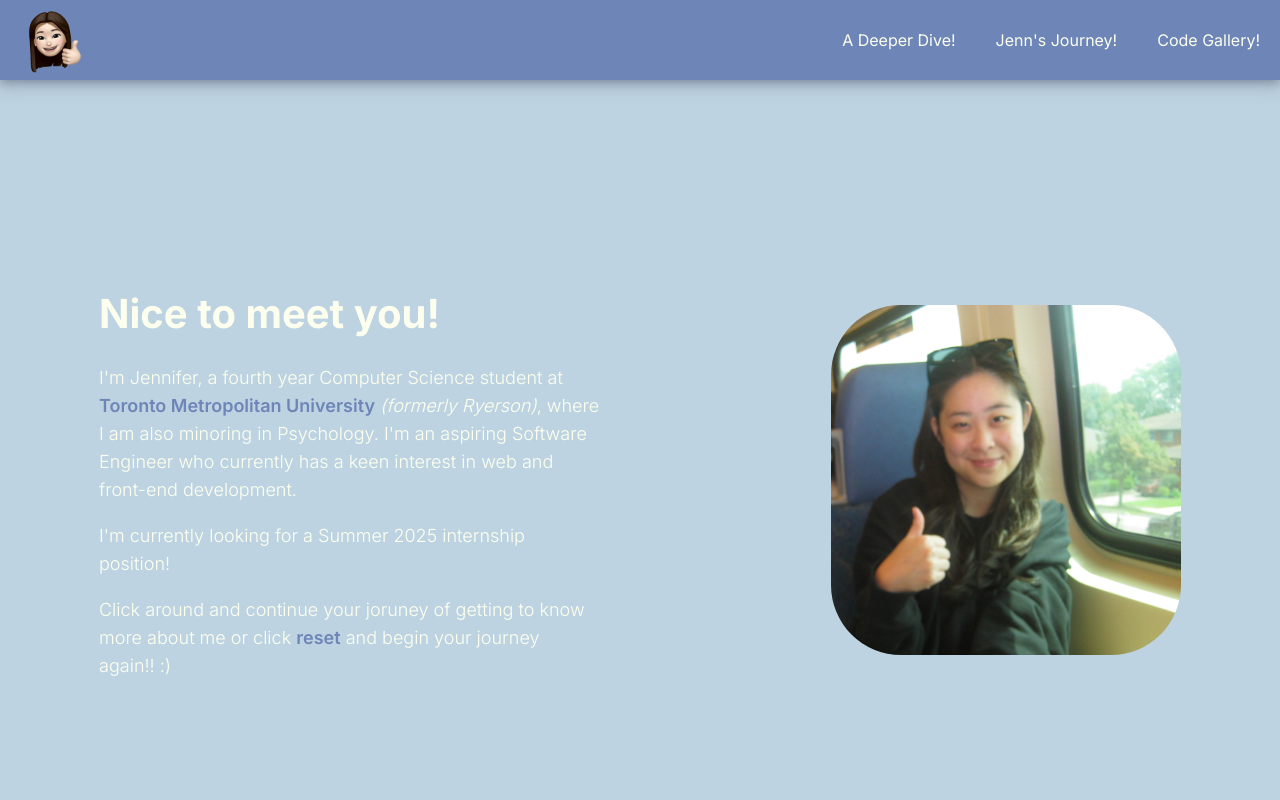
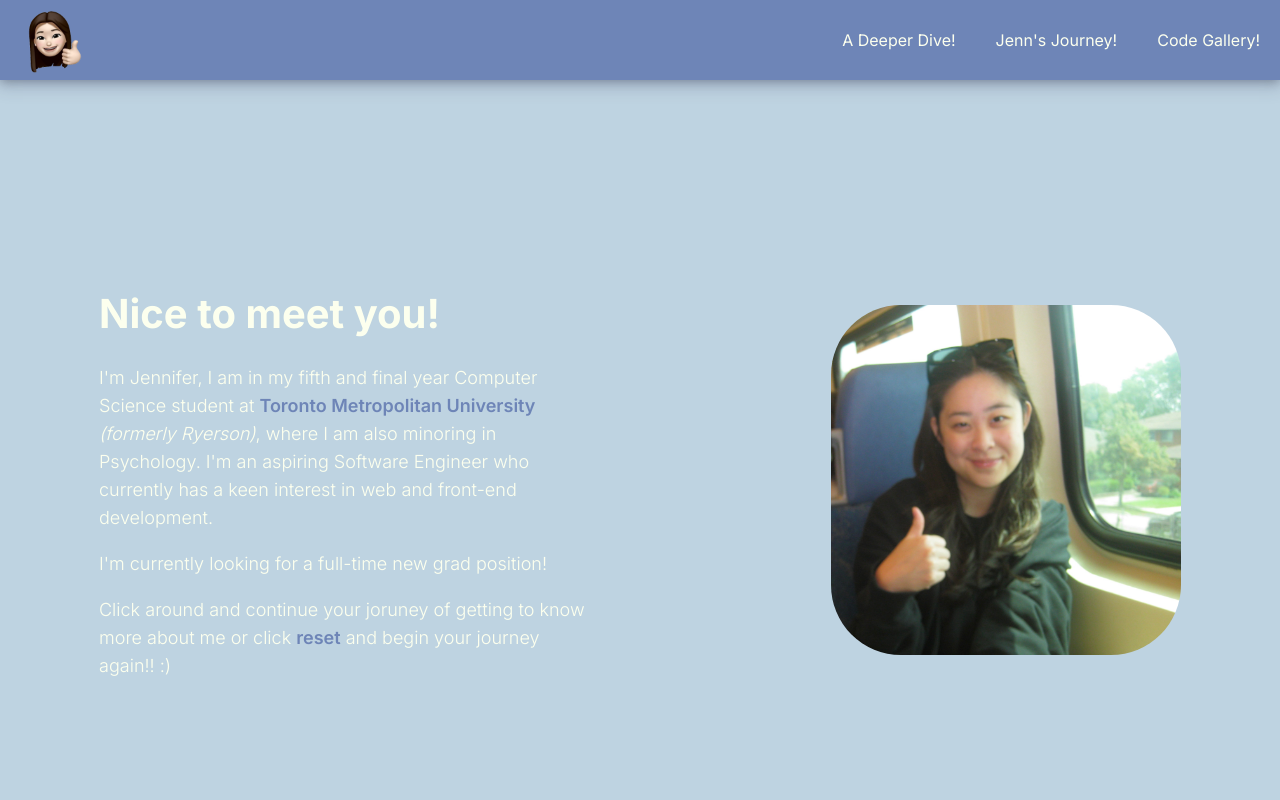
Before and after one commit to jenniferchung14/Jennifers-Personal-Website, a React (Vite) app: page /main in a window 1280 px wide. Shown: the top 800 px of the page. Built offline with nearby package versions, Linux system fonts and the light colour scheme.

Commit message:
updating with current info

```diff
--- a/src/pages/MainPage.jsx
+++ b/src/pages/MainPage.jsx
@@ -8,8 +8,8 @@ function Main() {
       <div class="container">
         <div class="text-area">
             <h1>Nice to meet you!</h1>
-            <p>I'm Jennifer, a fourth year Computer Science student at <b><a href="https://www.torontomu.ca/" class="a-links" target="_blank">Toronto Metropolitan University</a></b> <i>{"(formerly Ryerson)"}</i>, where I am also minoring in Psychology. I'm an aspiring Software Engineer who currently has a keen interest in web and front-end development.</p>
-            <p>I'm currently looking for a Summer 2025 internship position!</p>
+            <p>I'm Jennifer, I am in my fifth and final year Computer Science student at <b><a href="https://www.torontomu.ca/" class="a-links" target="_blank">Toronto Metropolitan University</a></b> <i>{"(formerly Ryerson)"}</i>, where I am also minoring in Psychology. I'm an aspiring Software Engineer who currently has a keen interest in web and front-end development.</p>
+            <p>I'm currently looking for a full-time new grad position!</p>
             <p>Click around and continue your joruney of getting to know more about me or click <b><a href="/" class="a-links">reset</a></b> and begin your journey again!! {":)"}</p>
         </div>
 
```
